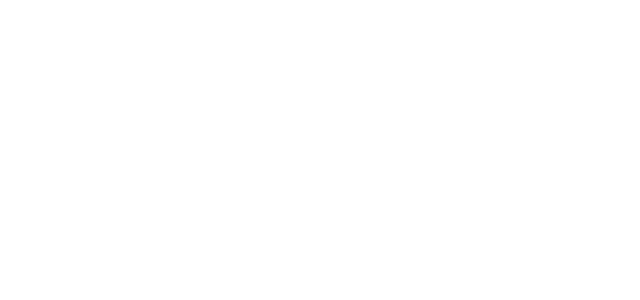
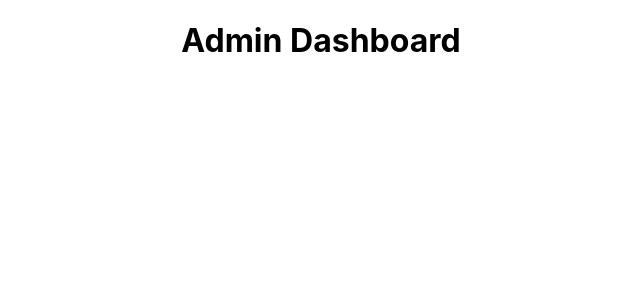
Before and after one commit to TienNguyen93/Secured-Voting, a React (Create React App) app in the folder frontend/: page /admin in a window 1280 px wide. Before the commit this address had no page. Shown: the top 300 px of the page, without its empty margins (319-959 px from the left). Built offline with nearby package versions, Linux system fonts and the light colour scheme.

Commit message:
Create route to admin dashboard

```diff
--- a/frontend/src/App.js
+++ b/frontend/src/App.js
@@ -9,7 +9,8 @@ import {
   SignupContainer,
   SigninContainer,
   VotingContainer,
-  VoteSuccessContainer
+  VoteSuccessContainer,
+  AdminContainer
 } from "./components/containers";
 
 import ListVoters from './components/ListVoters';
@@ -23,6 +24,7 @@ const App = () => {
         <Route exact path="/voting" element={<VotingContainer />} />
         <Route exact path="/vote-success" element={<VoteSuccessContainer />} />
         <Route exact path="/voters" element={<ListVoters />}/>
+        <Route exact path="/admin" element={<AdminContainer />} />
       </Routes>
     </div>
   )
--- /dev/null
+++ b/frontend/src/components/containers/AdminContainer.js
@@ -0,0 +1,12 @@
+import { AdminView } from "../views";
+import React, { Component, useState} from "react";
+
+class AdminContainer extends Component {
+    render() {
+        return (
+            <AdminView />
+        )
+    }
+}
+
+export default AdminContainer;
--- a/frontend/src/components/containers/index.js
+++ b/frontend/src/components/containers/index.js
@@ -2,3 +2,4 @@ export { default as SignupContainer } from './SignupContainer';
 export { default as SigninContainer } from './SigninContainer';
 export { default as VotingContainer } from './VotingContainer';
 export { default as VoteSuccessContainer } from './VoteSuccessContainer';
+export { default as AdminContainer } from './AdminContainer';
--- /dev/null
+++ b/frontend/src/components/views/AdminView.js
@@ -0,0 +1,12 @@
+import React from "react";
+import { Link } from "react-router-dom";
+
+const AdminView = () => {
+    return (
+        <div>
+            <h1>Admin Dashboard</h1>
+        </div>
+    );
+};
+
+export default AdminView;
--- a/frontend/src/components/views/index.js
+++ b/frontend/src/components/views/index.js
@@ -2,3 +2,4 @@ export { default as SignupView } from './SignupView';
 export { default as SigninView } from './SigninView';
 export { default as VotingView } from './VotingView';
 export { default as VoteSuccessView } from './VoteSuccessView';
+export { default as AdminView } from './AdminView';
```
